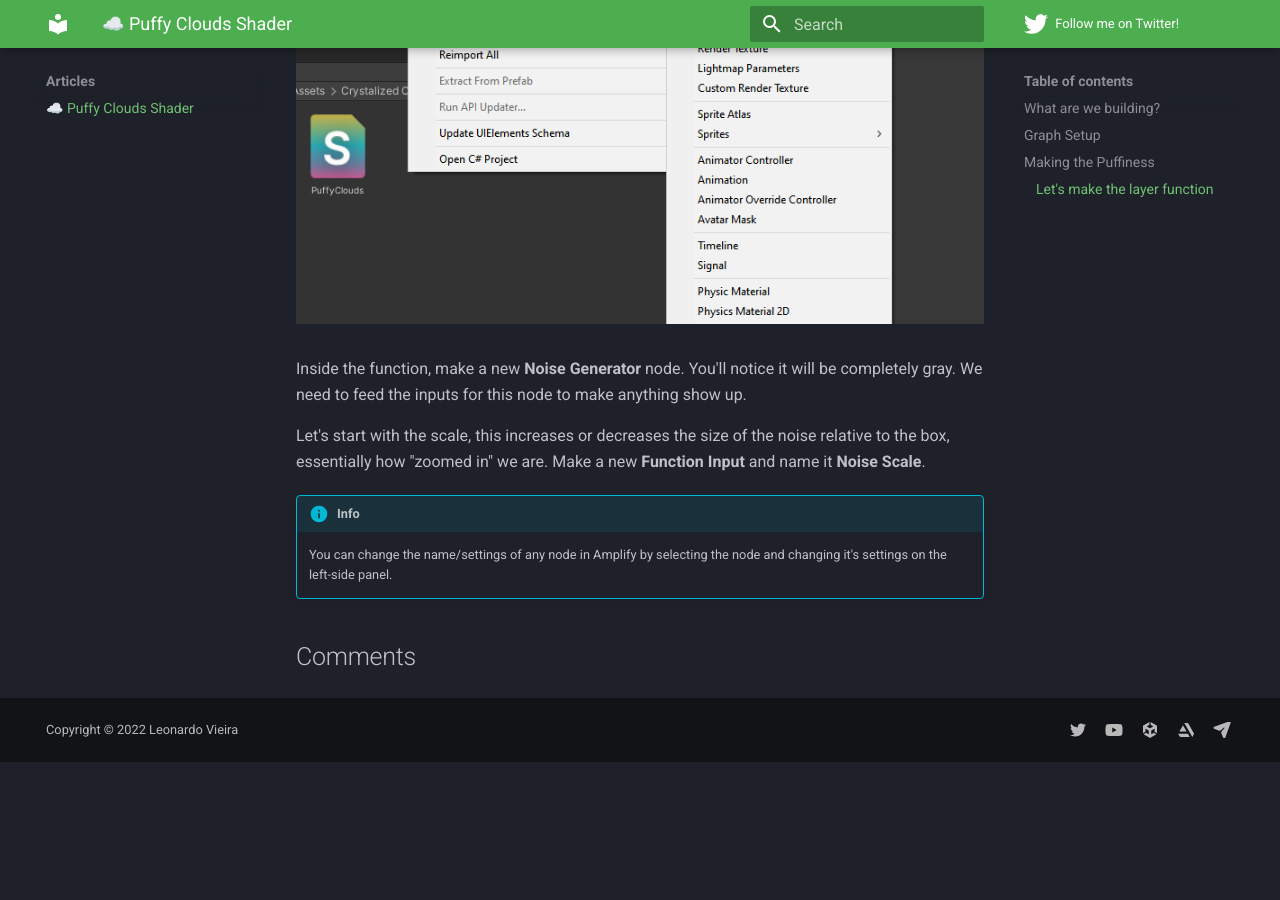
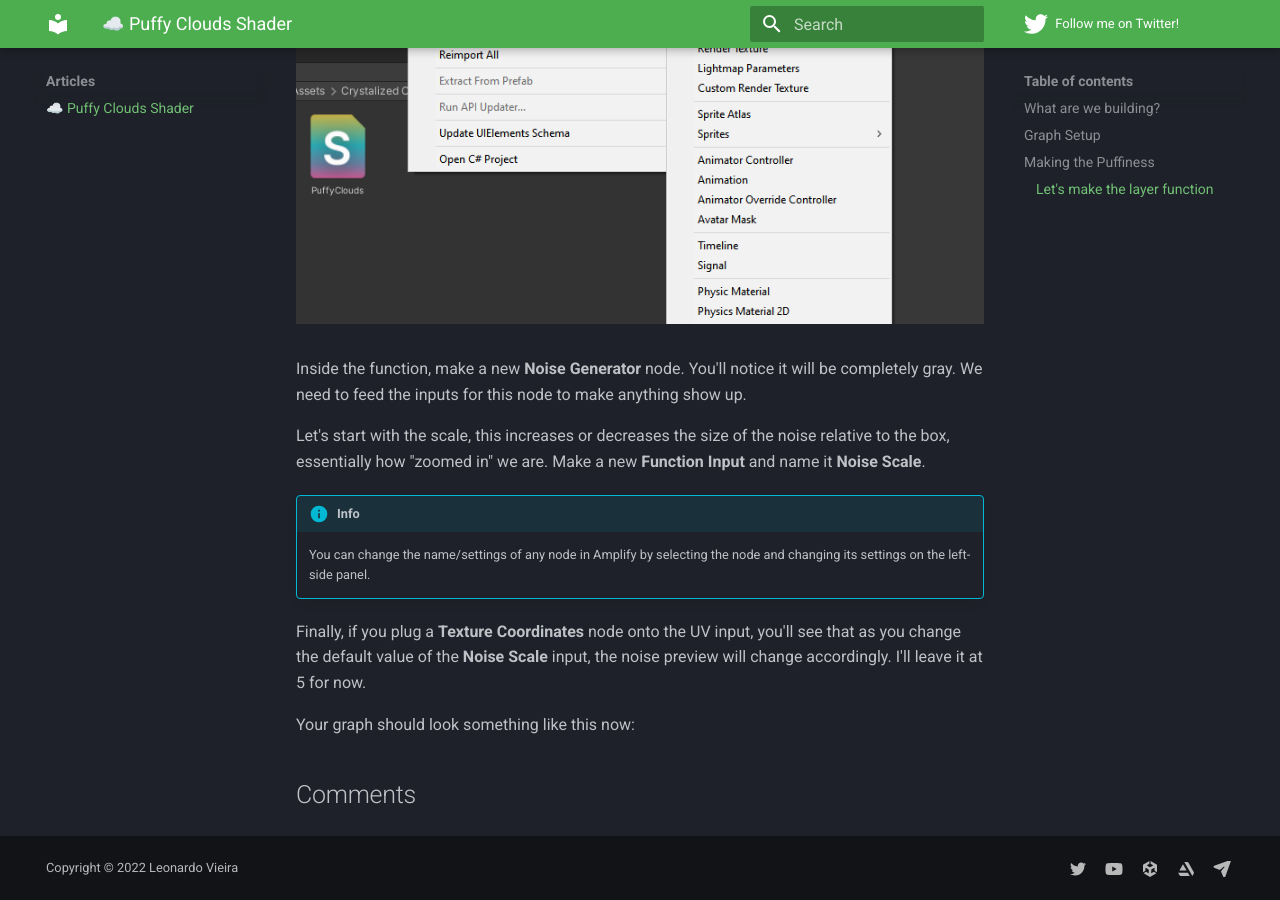
Before and after one commit to Nokdef/NokdefWebsite, an MkDocs documentation site: the page built from docs/Articles/Stylized-Puffy-Clouds-Shader.md, in a window 1280 px wide and 900 px high, scrolled down 5408 px. Built offline with MkDocs 1.6.1 and Material for MkDocs 9.7.7, drawn with Linux system fonts in a browser that asks for light colours; comment, search, counter and statistics services are not loaded; before the commit the page ends 6170 px from its top, so only the background shows below that.

Commit message:
function

```diff
--- a/docs/Articles/Stylized-Puffy-Clouds-Shader.md
+++ b/docs/Articles/Stylized-Puffy-Clouds-Shader.md
@@ -54,4 +54,8 @@ Inside the function, make a new **Noise Generator** node. You'll notice it will
 
 Let's start with the scale, this increases or decreases the size of the noise relative to the box, essentially how "zoomed in" we are. Make a new **Function Input** and name it **Noise Scale**.
 !!! info
-    You can change the name/settings of any node in Amplify by selecting the node and changing it's settings on the left-side panel.
+    You can change the name/settings of any node in Amplify by selecting the node and changing its settings on the left-side panel.
+
+Finally, if you plug a **Texture Coordinates** node onto the UV input, you'll see that as you change the default value of the **Noise Scale** input, the noise preview will change accordingly. I'll leave it at 5 for now.
+
+Your graph should look something like this now:
```
Also changed, not shown: docs/StylizedPuffyClouds-6.png (added).
